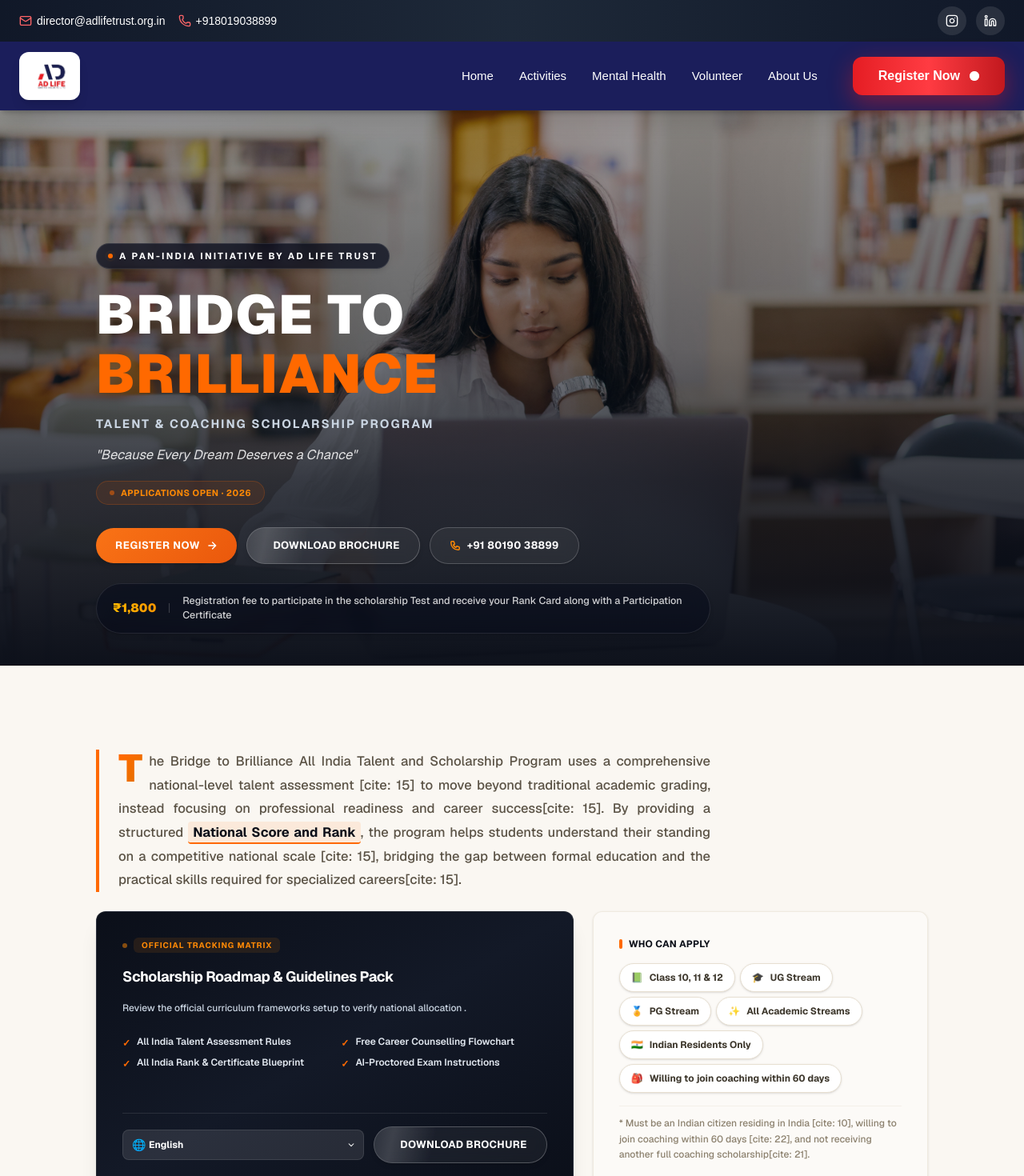
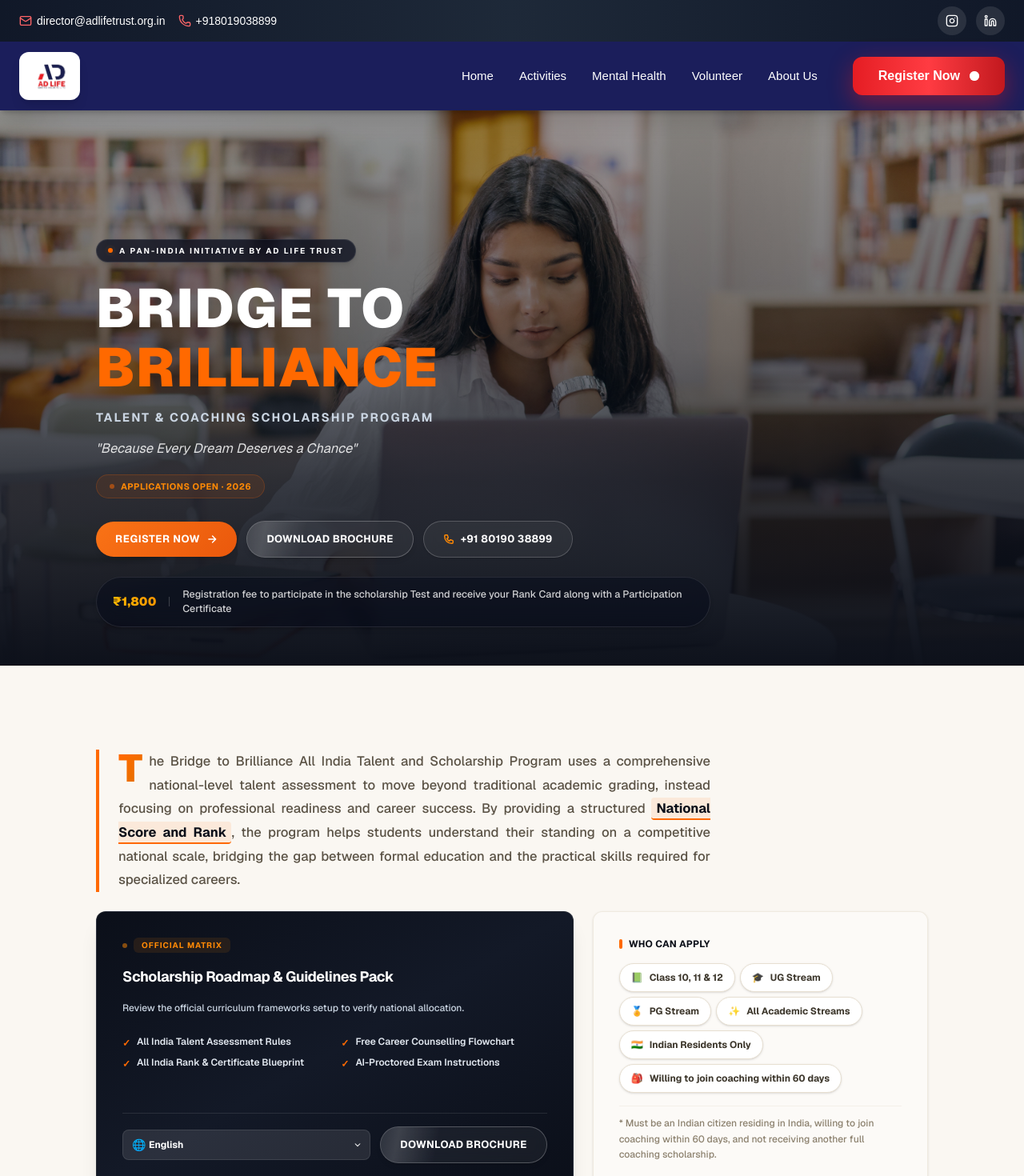
Before and after one commit to ajayaaedtech/adlifetrust-fe, a Next.js app: page / in a window 1280 px wide. Shown: the top 1470 px of the page at 80% size. Built offline with nearby package versions, Linux system fonts and the light colour scheme.

Commit message:
spelling removed

```diff
--- a/src/app/globals.css
+++ b/src/app/globals.css
@@ -34,10 +34,55 @@
 .animate-float {
   animation: float 6s ease-in-out infinite;
 }
-html {
+/* html {
   scroll-behavior: smooth;
-}
+} */
 /* *{
   padding: 0px;
   margin:0px;
 } */
+
+
+
+
+
+
+
+/* ─── Modern Standard Scrollbar Properties (Firefox) ─── */
+html {
+  scroll-behavior: smooth;
+  scrollbar-color: #CF2026 #FFFFFF; /* Red thumb | Pure White track */
+  scrollbar-width: thin; /* Changed from auto to thin for Firefox */
+}
+
+/* ─── WebKit Browser Scrollbar Properties (Chrome, Safari, Edge, Opera) ─── */
+
+/* 1. The container area for the scrollbar (Reduced width for a sleeker look) */
+::-webkit-scrollbar {
+  width: 8px;   /* Narrower vertical scrollbar */
+  height: 8px;  /* Narrower horizontal scrollbar */
+}
+
+/* 2. The background track of the scrollbar (Pure White) */
+::-webkit-scrollbar-track {
+  background: #FFFFFF;
+}
+
+/* 3. The draggable scrollbar handle (Thumb) */
+::-webkit-scrollbar-thumb {
+  background: #CF2026;
+  border-radius: 100px; /* Fully rounded pill shape */
+  /* Reduced border to 2px to look balanced with the narrower 8px width */
+  border: 2px solid #FFFFFF;
+}
+
+/* 4. The scrollbar handle on hover */
+::-webkit-scrollbar-thumb:hover {
+  background: #FF6900;
+  cursor: pointer;
+}
+
+/* 5. Corner piece where vertical and horizontal scrollbars meet */
+::-webkit-scrollbar-corner {
+  background: #FFFFFF;
+}
--- a/src/components/educationbanner/UpcomingEducationBanner.js
+++ b/src/components/educationbanner/UpcomingEducationBanner.js
@@ -80,11 +80,12 @@
     .animate-signal-pulse { animation: liveSignal 1.8s ease-out infinite; }
     .animate-glow-sweep { animation: glowSweep 3s infinite linear; }
 
-    /* Fixed: Image is now perfectly centered on both mobile and desktop viewports */
+    /* Fixed: Using standard positioning properties prevents scroll redraw glitches */
     .responsive-bg-focus {
       background-image: url('/bg/study.jpg');
       background-size: cover;
-      background-position: center !important;
+      background-position: center center;
+      background-repeat: no-repeat;
     }
   `}</style>
 );
@@ -109,7 +110,6 @@
   );
 }
 
-// Phone Button Definition
 function PhoneButton({ phone, display }) {
   return (
     <motion.a
@@ -136,7 +136,6 @@
       className={`relative overflow-hidden inline-flex justify-center items-center gap-2 px-6 py-3 rounded-full border border-white/25 text-white font-bold tracking-wide text-[13px] uppercase transition-all duration-200 backdrop-blur-sm bg-white/5 shadow-md text-center font-sans ${customClasses}`}
     >
       <span className="absolute top-0 w-1/2 h-full bg-gradient-to-r from-transparent via-white/15 to-transparent transform -skew-x-12 pointer-events-none animate-glow-sweep" />
-      <span className="text-orange-400 text-xs"></span>
       <span>Download Brochure</span>
     </motion.a>
   );
@@ -221,8 +220,8 @@
         {showTerms && <TermsModal onClose={() => setShowTerms(false)} />}
       </AnimatePresence>
 
-      {/* ─── TOP HERO SECTION — Matched Screenshot Typography ─── */}
-      <section className="relative min-h-[90vh] flex items-end overflow-hidden bg-[#0A0E1A] mt-24 md:mt-28">
+      {/* ─── TOP HERO SECTION — Fixed layout parameters to lock background position ─── */}
+      <section className="relative h-[90vh] min-h-[650px] flex items-end overflow-hidden bg-[#0A0E1A] mt-24 md:mt-28">
         <div className="absolute inset-0 z-0 pointer-events-none responsive-bg-focus" />
         <div className="absolute inset-0 bg-slate-950/25 pointer-events-none z-0" />
 
@@ -234,21 +233,21 @@
           }}
         />
 
-        <div className="relative z-10 w-full max-w-6xl mx-auto px-4 sm:px-10 lg:px-14 pb-10 pt-36">
+        <div className="relative z-10 w-full max-w-6xl mx-auto px-4 sm:px-10 lg:px-14 pb-12 pt-36">
           <motion.div variants={staggerContainer} initial="hidden" animate="show" className="max-w-3xl space-y-5">
 
-            {/* ⚡ FIXED: Pan-India Line Box */}
+            {/* Pan-India Line Box */}
             <motion.div variants={fadeUp} className="inline-flex items-center gap-2 px-3.5 py-1.5 rounded-full border border-white/10 bg-slate-950/70 shadow-md backdrop-blur-md">
               <span className="relative flex w-1.5 h-1.5">
                 <span className="absolute inset-0 rounded-full bg-orange-400 animate-signal-pulse" />
                 <span className="relative z-10 w-1.5 h-1.5 rounded-full bg-orange-500" />
               </span>
-              <span className="text-white font-bold text-[11px] sm:text-[11.5px] tracking-[0.2em] uppercase font-sans drop-shadow-sm">
+              <span className="text-white font-bold text-[8px] sm:text-[10px] tracking-[0.2em] uppercase font-sans drop-shadow-sm">
                 A Pan-India Initiative by AD Life Trust
               </span>
             </motion.div>
 
-            {/* ⚡ MATCHED LAYOUT: Screenshot Exact Typography Stack */}
+            {/* Typography Stack */}
             <div className="space-y-3.5">
               <motion.h1
                 variants={fadeUp}
@@ -272,7 +271,7 @@
               </motion.p>
             </div>
 
-            {/* ⚡ ADDED INDICATOR: Applications Open capsule pill block */}
+            {/* Applications Open Capsule Pill */}
             <motion.div
               variants={fadeUp}
               className="inline-flex items-center gap-2 px-4 py-1.5 rounded-full bg-orange-500/10 border border-orange-500/20 backdrop-blur-md text-[11px] font-bold uppercase tracking-wider text-orange-400 font-sans"
@@ -300,29 +299,29 @@
       <section className="relative z-20 bg-[#FAF7F2] py-14 sm:py-20 border-t border-[#EFE8D9]">
         <div className="max-w-6xl mx-auto px-4 sm:px-10 lg:px-14 space-y-12 sm:space-y-14">
 
-          {/* Upgraded NCERT Style Program Overview */}
+          {/* Program Overview */}
           <div className="max-w-3xl border-l-4 border-orange-500 pl-4 sm:pl-6 my-6">
             <p className="text-[#5B5346] leading-[1.8] text-[15px] sm:text-[16.5px] font-sans font-medium text-justify">
               <span className="float-left text-[40px] sm:text-[48px] leading-[0.8] font-black text-[#0B0F19] mr-2 mt-1 bg-gradient-to-br from-orange-500 to-amber-600 bg-clip-text text-transparent">
                 T
               </span>
-              he Bridge to Brilliance All India Talent and Scholarship Program uses a comprehensive national-level talent assessment [cite: 15] to move beyond traditional academic grading, instead focusing on professional readiness and career success[cite: 15]. By providing a structured{" "}
+              he Bridge to Brilliance All India Talent and Scholarship Program uses a comprehensive national-level talent assessment to move beyond traditional academic grading, instead focusing on professional readiness and career success. By providing a structured{" "}
               <span className="text-[#0B0F19] font-bold px-1.5 py-0.5 rounded bg-orange-500/10 border-b-2 border-orange-500">
                 National Score and Rank
               </span>
-              , the program helps students understand their standing on a competitive national scale [cite: 15], bridging the gap between formal education and the practical skills required for specialized careers[cite: 15].
+              , the program helps students understand their standing on a competitive national scale, bridging the gap between formal education and the practical skills required for specialized careers.
             </p>
           </div>
 
           {/* Guidelines Split Layout Panel */}
           <div className="grid grid-cols-1 lg:grid-cols-12 gap-6 items-stretch">
 
-            {/* Left: Premium Official Scholarship Tracking Info Matrix Card */}
+            {/* Left: Scholarship Tracking Card */}
             <div className="lg:col-span-7 bg-gradient-to-br from-[#0B0F19] via-[#131927] to-[#0B0F19] p-6 sm:p-8 rounded-xl text-white shadow-xl flex flex-col justify-between border border-white/10 relative overflow-hidden group">
               <div className="space-y-4 relative z-10">
                 <div className="flex items-center gap-2">
                   <span className="w-1.5 h-1.5 rounded-full bg-orange-400 animate-pulse" />
-                  <span className="text-[10px] font-bold uppercase tracking-widest text-orange-400 bg-orange-400/10 px-2.5 py-0.5 rounded-md inline-block font-sans">Official Tracking Matrix</span>
+                  <span className="text-[10px] font-bold uppercase tracking-widest text-orange-400 bg-orange-400/10 px-2.5 py-0.5 rounded-md inline-block font-sans">Official Matrix</span>
                 </div>
 
                 <h4 className="text-base sm:text-lg font-bold tracking-tight text-white group-hover:text-orange-300 transition-colors font-sans">
@@ -330,10 +329,10 @@
                 </h4>
 
                 <p className="text-slate-300 text-xs leading-relaxed font-sans font-medium">
-                  Review the official curriculum frameworks setup to verify national allocation .
+                  Review the official curriculum frameworks setup to verify national allocation.
                 </p>
 
-                {/* Real Content Checklist directly from Brochure Image */}
+                {/* Content Checklist */}
                 <div className="grid grid-cols-1 sm:grid-cols-2 gap-x-4 gap-y-2 pt-2 pb-2">
                   {[
                     "All India Talent Assessment Rules",
@@ -367,7 +366,7 @@
                     {BROCHURES.map(b => <option key={b.id} value={b.id} className="text-slate-900">{b.lang}</option>)}
                   </select>
                 </div>
-                <PremiumDownloadButton selectedLang={selectedLang} customClasses="flex-1 sm:flex-none" />
+                <PremiumDownloadButton selectedLang={selectedLang} customClasses="w-full sm:w-auto" />
               </div>
 
             </div>
@@ -384,7 +383,7 @@
                 </div>
               </div>
               <p className="text-[12px] text-[#8C816E] font-medium font-sans leading-relaxed pt-3 border-t border-[#E7DFD1]/40">
-                * Must be an Indian citizen residing in India [cite: 10], willing to join coaching within 60 days [cite: 22], and not receiving another full coaching scholarship[cite: 21].
+                * Must be an Indian citizen residing in India, willing to join coaching within 60 days, and not receiving another full coaching scholarship.
               </p>
             </div>
 
```
